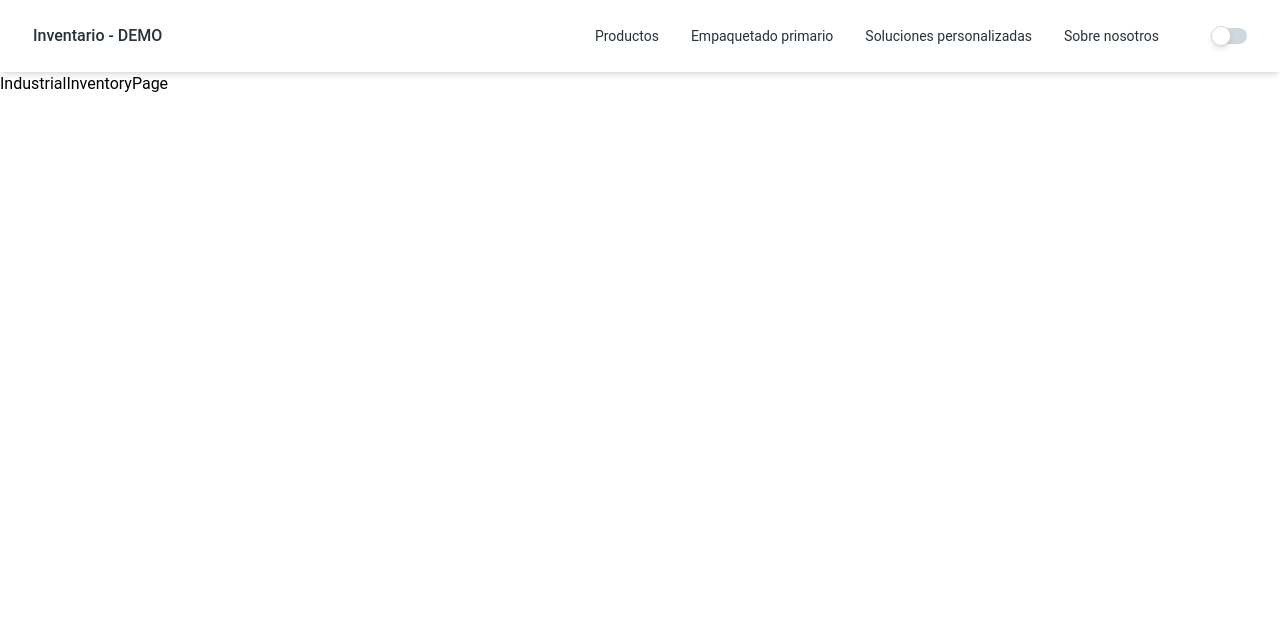
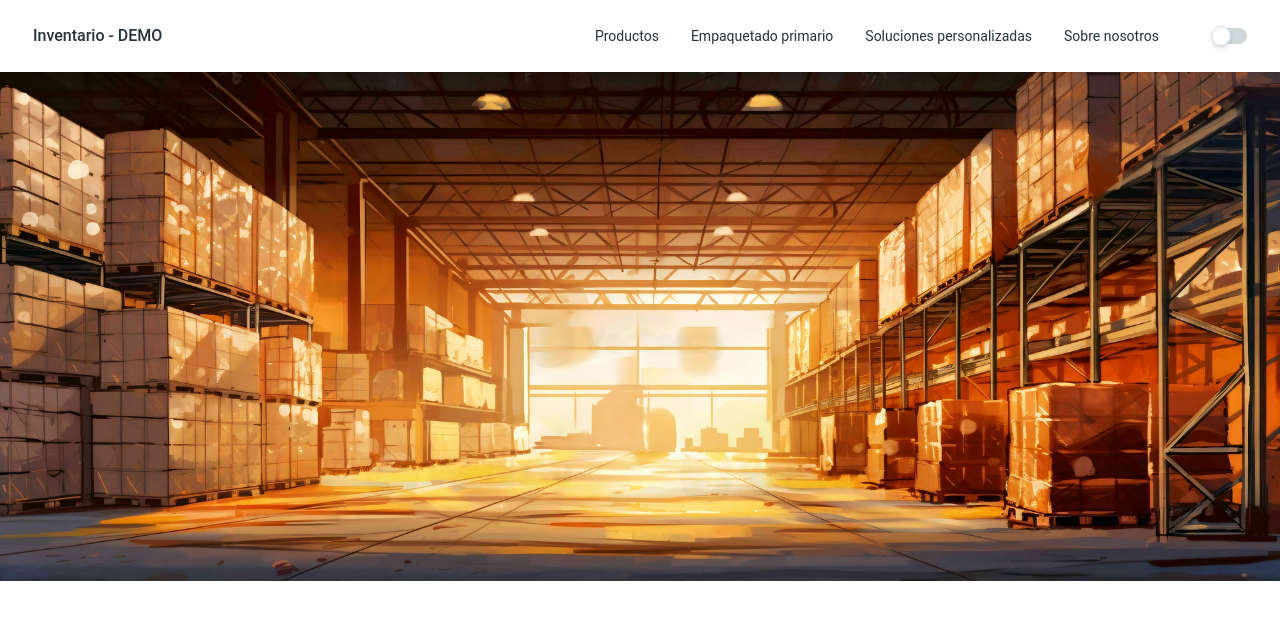
Before and after one commit to Alecfut07/pacific-frontend, a React (Vite) app: page /industrial-inventory in a window 1280 px wide. Shown: the top 620 px of the page. Built offline with nearby package versions, Linux system fonts and the light colour scheme.

Commit message:
hotfix/Mostrar imagen en la pagina de IndustrialInventoryPage

```diff
--- a/src/pages/Industrial/IndustrialInventoryPage/IndustrialInventoryPage.jsx
+++ b/src/pages/Industrial/IndustrialInventoryPage/IndustrialInventoryPage.jsx
@@ -1,5 +1,13 @@
+import industrialInventoryBackgroundImage from "../../../images/IndustrialInventory/IndustrialIventoryPage/industrial-inventory-background.png";
+
 function IndustrialInventoryPage() {
-  return <div>IndustrialInventoryPage</div>;
+  return (
+    <div>
+      <div className="relative">
+        <img src={industrialInventoryBackgroundImage} className="w-full" />
+      </div>
+    </div>
+  );
 }
 
 export default IndustrialInventoryPage;
```
